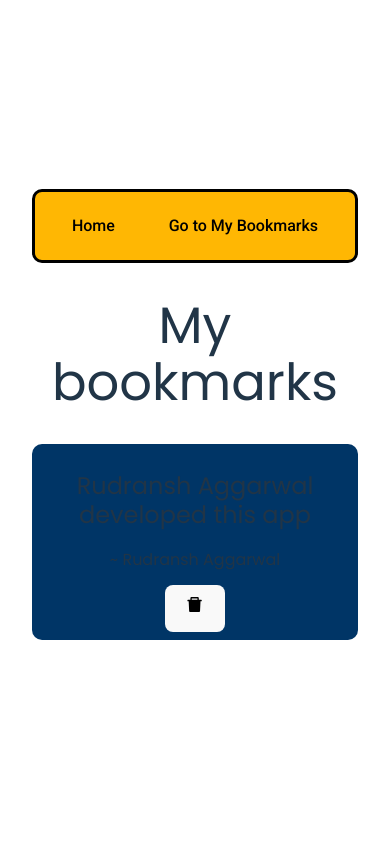
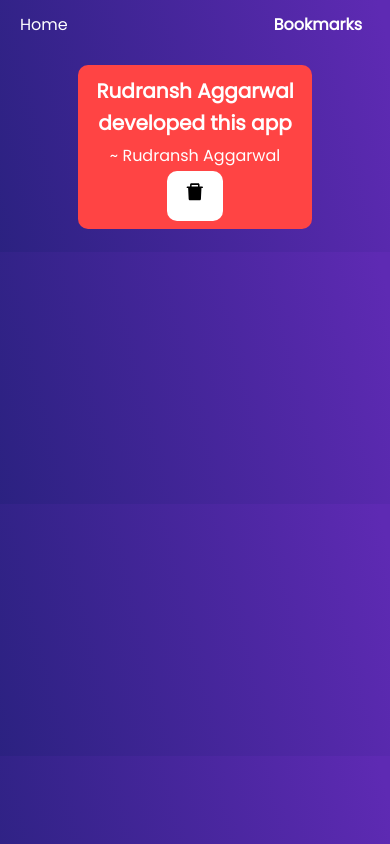
Before and after one commit to rudrcodes/TGH--Rudransh-Task, a React (Vite) app: page /bookmarks in a window 390 px wide. Built offline with nearby package versions, Linux system fonts and the light colour scheme.

Commit message:
final changes done to the UI and made mobile responsive

```diff
--- a/package.json
+++ b/package.json
@@ -18,6 +18,7 @@
     "react-loader-spinner": "^5.3.4",
     "react-redux": "^8.0.5",
     "react-router-dom": "^6.6.2",
+    "react-toastify": "^9.1.1",
     "styled-components": "^5.3.6"
   },
   "devDependencies": {
--- a/src/App.css
+++ b/src/App.css
@@ -6,8 +6,8 @@
 
 
 #root {
-  max-width: 1280px;
-  margin: 0 auto;
-  padding: 2rem;
-  text-align: center;
+  max-width: 100vw;
+  /* margin: 0 auto; */
+  /* padding: 2rem; */
+  /* text-align: center; */
 }
--- a/src/App.jsx
+++ b/src/App.jsx
@@ -1,21 +1,20 @@
-import "./App.css";
-// import "./style.css";
+// import "./App.css";
+import "./style.css";
 import { Link, Routes, Route, BrowserRouter } from "react-router-dom";
 import { Bookmarks } from "./pages/Bookmarks";
 import { Home } from "./pages/Home";
 import React from "react";
 import { Navbar } from "./components/Navbar";
-import styled from "styled-components";
 
 function App() {
   return (
-    <BrowserRouter>
-    <Navbar/>
+    <>
+      <Navbar />
       <Routes>
         <Route exact path="bookmarks" element={<Bookmarks />} />
         <Route exact path="/" element={<Home />} />
       </Routes>
-    </BrowserRouter>
+    </>
   );
 }
 
--- a/src/components/Navbar.jsx
+++ b/src/components/Navbar.jsx
@@ -1,33 +1,36 @@
 import React from "react";
-import { Link } from "react-router-dom";
+import { Link, NavLink } from "react-router-dom";
 
 import styled from "styled-components";
 
 export const Navbar = () => {
   const Navbar = styled.nav`
-    border-radius: 10px;
-    padding: 10px;
-    height: 3rem;
+    /* position: absolute; */
+    /* top: 0%; */
+    width: 98vw;
+    /* border-radius: 10px; */
+    /* padding: 10px; */
+    /* height: 3rem; */
     /* min-width:50%; */
     margin-bottom: 20px;
-    background-color: #ffb703;
-    border: 3px solid #000;
+    /* background-color: #ffb703; */
+    /* border: 3px solid #000; */
     display: flex;
-    justify-content: space-around;
+    justify-content: space-between;
+    padding-left: 20px;
+    padding-right: 20px;
     align-items: center;
+    /* display: grid; */
+    grid-template-columns: 1fr 1fr;
     & a {
-      font-family: "Roboto", sans-serif;
-
-      font-weight: bolder;
-      color: #000;
-      transition: all 250ms ease-in-out;
+      font-family: "Poppins";
+      color: #fff;
       text-decoration: none;
-      font-size: 1.3rem;
+      font-size: 2.3rem;
       &:hover {
         text-decoration: underline;
-        color: #000000c0;
+        /* color: #ffffff; */
       }
-
       @media (max-width: 768px) {
         font-size: 1rem;
       }
@@ -36,8 +39,26 @@ export const Navbar = () => {
   return (
     <div>
       <Navbar>
-        <Link to="/">Home</Link>
-        <Link to="/bookmarks">Go to My Bookmarks</Link>
+        <NavLink
+          to="/"
+          style={({ isActive }) => ({
+            // color: isActive ? "greenyellow" : "white",
+            fontWeight: isActive ? 700 : "lighter",
+          })}
+        >
+          Home
+        </NavLink>
+        <NavLink
+          to="/bookmarks"
+          style={({ isActive }) => ({
+            // color: isActive ? "greenyellow" : "white",
+            fontWeight: isActive ? 700 : "lighter",
+          })}
+        >
+          Bookmarks
+        </NavLink>
+        {/* <Link to="/">Home</Link> */}
+        {/* <Link to="/bookmarks">Go to My Bookmarks</Link> */}
         {/* <br /> */}
       </Navbar>
     </div>
--- a/src/index.css
+++ b/src/index.css
@@ -1,22 +1,21 @@
-@import url('https://fonts.googleapis.com/css2?family=Roboto:wght@500&display=swap');
+:root {
+  background: linear-gradient(256.47deg, #5E2AB3 2.64%, #161E6C 140.46%);
+
+}
+
+/* @import url('https://fonts.googleapis.com/css2?family=Roboto:wght@500&display=swap');
 @import url('https://fonts.googleapis.com/css2?family=Poppins&display=swap');
 
-
 :root {
-  font-family: Inter, Avenir, Helvetica, Arial, sans-serif;
   font-size: 16px;
   line-height: 24px;
-  font-weight: 400;
-
-  color-scheme: light dark;
+  display: flex;
+  justify-content: center;
+  align-items: center;
+  margin: 0;
+  padding: 0;
   color: rgba(255, 255, 255, 0.87);
-  background-color: #242424;
-
-  font-synthesis: none;
-  text-rendering: optimizeLegibility;
-  -webkit-font-smoothing: antialiased;
-  -moz-osx-font-smoothing: grayscale;
-  -webkit-text-size-adjust: 100%;
+  background: linear-gradient(256.47deg, #5E2AB3 2.64%, #161E6C 140.46%);
 }
 
 a {
@@ -29,7 +28,6 @@ a:hover {
 
 body {
   font-family: 'Poppins', sans-serif;
-
   margin: 0;
   display: flex;
   place-items: center;
@@ -49,22 +47,23 @@ button {
   font-size: 1em;
   font-weight: 500;
   font-family: inherit;
-  background-color: #1a1a1a;
+  background: #009C51;
   cursor: pointer;
   transition: all 250ms ease-in-out;
+  border-radius: 20px;
+
 }
 
 button:hover {
-  border-color: #646cff;
-  background-color: #d00000;
+  background: #147345;
 }
 
-button:focus,
+/* button:focus,
 button:focus-visible {
   outline: 4px auto -webkit-focus-ring-color;
-}
+} */
 
-@media (prefers-color-scheme: light) {
+/* @media (prefers-color-scheme: light) {
   :root {
     color: #213547;
     background-color: #ffffff;
@@ -79,10 +78,13 @@ button:focus-visible {
   }
 }
 
+
 .dropdownStyle {
   color: #535bf2;
-  /* font-size: 20px; */
   background-color: red;
   border-radius: 10px;
   width: 200px;
+  margin-bottom: 20px;
 }
+
+*/
--- a/src/main.jsx
+++ b/src/main.jsx
@@ -1,14 +1,16 @@
 import React from "react";
 import ReactDOM from "react-dom/client";
 import App from "./App";
+// import "./style.css";
 import "./index.css";
 import { Provider } from "react-redux";
+import { BrowserRouter } from "react-router-dom";
 
 import store from "./store/store";
 ReactDOM.createRoot(document.getElementById("root")).render(
   <Provider store={store}>
-    <React.StrictMode>
+    <BrowserRouter>
       <App />
-    </React.StrictMode>
+    </BrowserRouter>
   </Provider>
 );
--- a/src/pages/Bookmarks.jsx
+++ b/src/pages/Bookmarks.jsx
@@ -3,6 +3,7 @@ import { useDispatch, useSelector } from "react-redux";
 import { deleteQuote } from "../features/quotes/quotes";
 import styled from "styled-components";
 import { AiFillDelete } from "react-icons/ai";
+import { NavLink } from "react-router-dom";
 
 export const Bookmarks = () => {
   // const dispatc
@@ -14,21 +15,54 @@ export const Bookmarks = () => {
     // localStorage.key(userId);
     // console.log(count);
   };
+  const BookComp = styled.div`
+    display: flex;
+    justify-content: center;
+    align-items: center;
+    flex-direction: column;
+    color: #fff;
+    h3 {
+      font-size: 2rem;
+    }
+  `;
+
   const Quote = styled.div`
-    background-color: #003566;
-    /* color: #000; */
+    background: #ff4444; /* color: #000; */
     border: none;
     border-radius: 10px;
     padding: 8px 15px;
     text-align: center;
     margin-bottom: 15px;
-    line-height: 1.2;
+    line-height: 1.6;
+    color: #fff;
+    width: 875px;
+    button {
+      text-align: center;
+      background: #fff;
+      color: #000;
+      transition: all 250ms ease-in-out;
+      border: none;
+      border-radius: 10px;
+      padding: 10px 20px;
+      &:hover {
+        background-color: #e89797;
+      }
+    }
+    @media (max-width: 768px) {
+      width: 60%;
+      h2 {
+        font-size: 20px;
+      }
+      button{
+        padding: 8px 15px;
+        text-align: center;
 
+      }
+    }
     /* width: 80%; */
   `;
   return (
-    <div>
-      <h1>My bookmarks</h1>
+    <BookComp>
       {allQuotes.length > 0 ? (
         allQuotes.map((quote) => {
           return (
@@ -36,7 +70,7 @@ export const Bookmarks = () => {
               <h2>{quote.quote}</h2>
               <p>~ {quote.author}</p>
               <button onClick={() => deleteQuoteFunc(quote.id)}>
-                <AiFillDelete style={{ fontSize: "1.2rem" }} />
+                <AiFillDelete style={{ fontSize: "1.6rem" }} />
               </button>
             </Quote>
           );
@@ -44,6 +78,6 @@ export const Bookmarks = () => {
       ) : (
         <h3>No bookmarks</h3>
       )}
-    </div>
+    </BookComp>
   );
 };
--- a/src/pages/Home.jsx
+++ b/src/pages/Home.jsx
@@ -8,15 +8,27 @@ import { useDispatch, useSelector } from "react-redux";
 import { Loader } from "../components/Loader";
 import styled from "styled-components";
 import { Navbar } from "../components/Navbar";
+import bookmarkImg from "../images/bookmark.png";
+import { ToastContainer, toast } from "react-toastify";
+import "react-toastify/dist/ReactToastify.css";
 const Quote = styled.div`
-  background-color: #003566;
-  /* color: #000; */
+  background: #ff4444; /* color: #000; */
   border: none;
+  color: #fff;
   border-radius: 10px;
   padding: 8px 15px;
   text-align: center;
   /* width: 80%; */
-  line-height: 1.2;
+
+  line-height: 1.6;
+  width: 875px;
+  & button {
+    background: none;
+    /* border-radius: 38px; */
+  }
+  @media (max-width: 768px) {
+    width: 100%;
+  }
 `;
 const QuoteHolder = styled.div`
   text-align: center;
@@ -25,7 +37,7 @@ const QuoteHolder = styled.div`
 `;
 const Cont = styled.div`
   /* background-color: red; */
-  height: 60vh;
+  height: 70vh;
   width: 100%;
   position: relative;
   display: flex;
@@ -91,7 +103,9 @@ export const Home = () => {
         console.log(res.data.tags);
       })
       .catch((err) => {
-        alert(err);
+        toast.error(
+          "An Error occured!. Try again by selecting the option from the dropdown!!"
+        );
       });
 
     console.log("randomQuote");
@@ -108,13 +122,42 @@ export const Home = () => {
     console.log(savedQuoteArr);
     savedQuoteArr.push(quote);
     setSaveQuotes([...savedQuoteArr]);
+    toast.success("Quote Added in Bookmarks!!");
   };
   console.log(saveQuotes);
   return (
     <Cont>
+      <ToastContainer
+        position="top-center"
+        autoClose={5000}
+        hideProgressBar={false}
+        newestOnTop={false}
+        closeOnClick
+        rtl={false}
+        pauseOnFocusLoss
+        draggable
+        pauseOnHover
+        theme="light"
+      />
+
       {/* <Navbar /> */}
 
       {/* <h2>{onLoadquote}</h2> */}
+
+      {/* <h2>{tagValue}</h2> */}
+      <QuoteHolder>
+        {quote != undefined ? (
+          <Quote>
+            <h2>{quote}</h2>
+            <p>~ {author}</p>
+            <button onClick={() => saveQuote(quote, author)}>
+              <img src={bookmarkImg} alt="bookmark" />
+            </button>
+          </Quote>
+        ) : (
+          <Loader />
+        )}
+      </QuoteHolder>
       <Dropdown
         className="dropdownStyle"
         options={options}
@@ -124,25 +167,13 @@ export const Home = () => {
           setTagValue(e.value);
         }}
       />
-      {/* <h2>{tagValue}</h2> */}
-      <QuoteHolder>
-        {quote != undefined ? (
-          <Quote>
-            <h2>{quote}</h2>
-            <p>~ {author}</p>
-            <button onClick={() => saveQuote(quote, author)}>Save</button>
-          </Quote>
-        ) : (
-          <Loader/>
-        )}
-      </QuoteHolder>
       <div>
         <button
           onClick={() => {
             randomQuote();
           }}
         >
-          Random Quote
+          Next Quote
         </button>
       </div>
     </Cont>
--- a/src/style.css
+++ b/src/style.css
@@ -1,5 +1,93 @@
-*{
+@import url('https://fonts.googleapis.com/css2?family=Roboto:wght@500&display=swap');
+@import url('https://fonts.googleapis.com/css2?family=Poppins&display=swap');
+
+* {
+    /* background-color: linear-gradient(256.47deg, #5E2AB3 2.64%, #161E6C 140.46%); */
+    margin: 0;
+    padding: 2px 0px;
+    font-family: 'Poppins', sans-serif;
+    box-sizing: border-box;
+}
+
+button {
+    border-radius: 8px;
+    padding: 0.6em 1.2em;
+    font-size: 1.4em;
+    font-weight: 500;
+    background: #0fd073;
+    color: #fff;
+    border-radius: 36px;
+    cursor: pointer;
+    transition: all 250ms ease-in-out;
+    border: none;
+}
+
+.dropdownStyle {
+    border-radius: 20px;
+    width: 200px;
+    margin-bottom: 20px;
+}
+
+/*
+* {
     margin: 0;
     padding: 0;
     box-sizing: border-box;
+    font-size: 16px;
+    line-height: 24px;
+    display: flex;
+    justify-content: center;
+    align-items: center;
+    margin: 0;
+    padding: 0;
+    color: rgba(255, 255, 255, 0.87);
+    background: linear-gradient(256.47deg, #5E2AB3 2.64%, #161E6C 140.46%);
+} */
+
+/*
+
+a {
+    font-weight: 500;
 }
+
+a:hover {
+    color: #d00000;
+}
+
+body {
+    font-family: 'Poppins', sans-serif;
+    margin: 0;
+    display: flex;
+    place-items: center;
+    min-width: 320px;
+    min-height: 100vh;
+}
+
+h1 {
+    font-size: 3.2em;
+    line-height: 1.1;
+}
+
+button {
+    border-radius: 8px;
+    padding: 0.6em 1.2em;
+    font-size: 1em;
+    font-weight: 500;
+    background: #009C51;
+    cursor: pointer;
+    transition: all 250ms ease-in-out;
+    border-radius: 20px;
+
+}
+
+button:hover {
+    background: #147345;
+}
+
+.dropdownStyle {
+    color: #535bf2;
+    background-color: red;
+    border-radius: 10px;
+    width: 200px;
+    margin-bottom: 20px;
+} */
```
Also changed, not shown: src/components/Loader.jsx (+11 -11 lines), src/images/bookmark.png (added), 1 other file (tests, documents, lock files or other folders).
